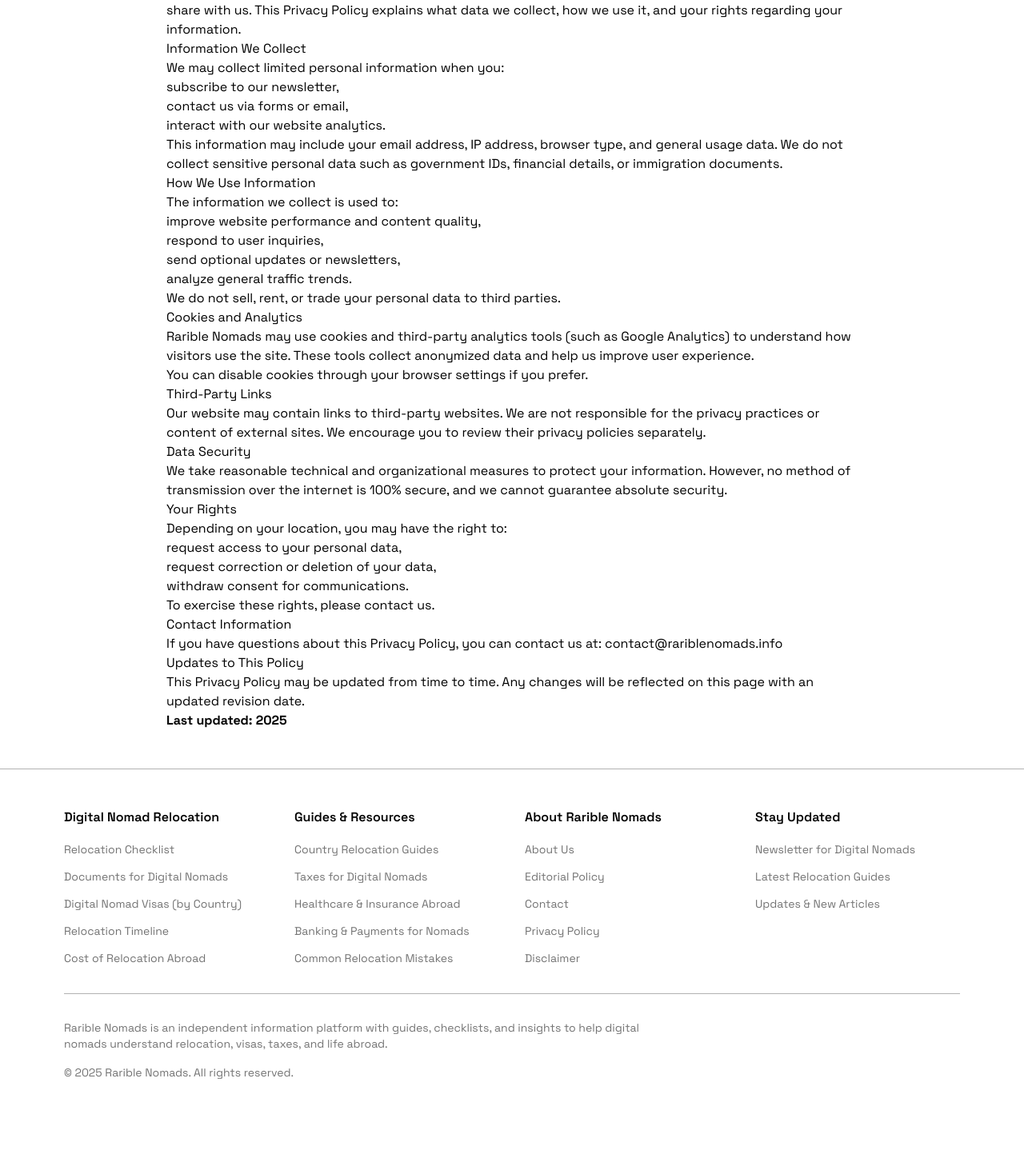
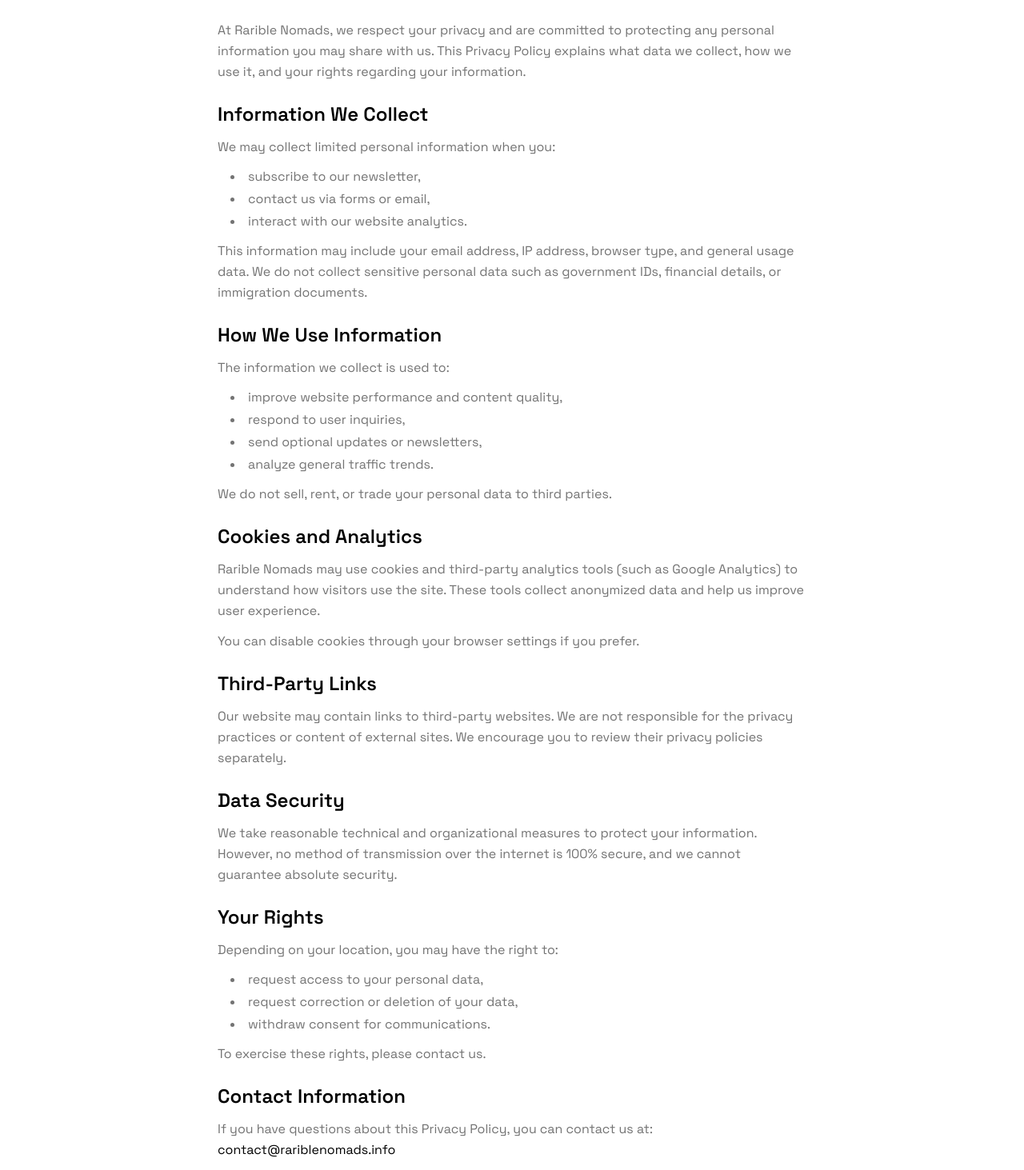
Before and after one commit to almasih1/rarible-insights, a React (Vite) app: page /privacy-policy in a window 1280 px wide. Shown: the part 167-1630 px from the top of the page at 80% size. Before the commit the page ends 1566 px from the top, so only its background shows below. Built offline with nearby package versions, Linux system fonts and the light colour scheme; no server answers.

Commit message:
Fix: proper styling for base pages

```diff
--- a/src/pages/Contact.tsx
+++ b/src/pages/Contact.tsx
@@ -22,35 +22,52 @@ const Contact = () => {
           </div>
         </header>
 
-        <main className="max-w-4xl mx-auto px-4 py-12">
-          <article className="prose prose-neutral max-w-none">
-            <h1>Contact Rarible Nomads</h1>
+        <main className="max-w-3xl mx-auto px-4 py-12">
+          <h1 className="text-3xl md:text-4xl font-bold tracking-tight text-foreground mb-8">Contact Rarible Nomads</h1>
 
-            <p>If you have questions, feedback, or suggestions related to content on Rarible Nomads, feel free to reach out.</p>
+          <div className="space-y-6 text-foreground">
+            <p className="text-muted-foreground leading-relaxed">
+              If you have questions, feedback, or suggestions related to content on Rarible Nomads, feel free to reach out.
+            </p>
 
-            <h2>How to Contact Us</h2>
-            <p>You can contact us by email: <a href="mailto:contact@rariblenomads.info">contact@rariblenomads.info</a></p>
-            <p>We read all messages but may not be able to respond individually to every inquiry.</p>
+            <div>
+              <h2 className="text-2xl font-semibold mb-3">How to Contact Us</h2>
+              <p className="text-muted-foreground leading-relaxed mb-3">
+                You can contact us by email:{" "}
+                <a href="mailto:contact@rariblenomads.info" className="text-primary hover:underline font-medium">
+                  contact@rariblenomads.info
+                </a>
+              </p>
+              <p className="text-muted-foreground leading-relaxed">
+                We read all messages but may not be able to respond individually to every inquiry.
+              </p>
+            </div>
 
-            <h2>What We Can Help With</h2>
-            <p>You may contact us regarding:</p>
-            <ul>
+            <div>
+              <h2 className="text-2xl font-semibold mb-3">What We Can Help With</h2>
+              <p className="text-muted-foreground leading-relaxed mb-3">You may contact us regarding:</p>
+              <ul className="list-disc list-inside space-y-1 text-muted-foreground ml-4">
                 <li>feedback on articles or guides,</li>
                 <li>factual corrections or updates,</li>
                 <li>general questions about site content,</li>
                 <li>editorial or collaboration inquiries.</li>
               </ul>
+            </div>
 
-            <h2>What We Cannot Provide</h2>
-            <p>Please note that we do not provide:</p>
-            <ul>
+            <div>
+              <h2 className="text-2xl font-semibold mb-3">What We Cannot Provide</h2>
+              <p className="text-muted-foreground leading-relaxed mb-3">Please note that we do not provide:</p>
+              <ul className="list-disc list-inside space-y-1 text-muted-foreground ml-4">
                 <li>personal relocation advice,</li>
                 <li>visa or immigration consulting,</li>
                 <li>tax or legal consulting,</li>
                 <li>case-by-case relocation assessments.</li>
               </ul>
-            <p>For those matters, consult licensed professionals or official authorities.</p>
-          </article>
+              <p className="text-muted-foreground leading-relaxed mt-3">
+                For those matters, consult licensed professionals or official authorities.
+              </p>
+            </div>
+          </div>
         </main>
 
         <Footer />
--- a/src/pages/Disclaimer.tsx
+++ b/src/pages/Disclaimer.tsx
@@ -22,43 +22,65 @@ const Disclaimer = () => {
           </div>
         </header>
 
-        <main className="max-w-4xl mx-auto px-4 py-12">
-          <article className="prose prose-neutral max-w-none">
-            <h1>Disclaimer</h1>
+        <main className="max-w-3xl mx-auto px-4 py-12">
+          <h1 className="text-3xl md:text-4xl font-bold tracking-tight text-foreground mb-8">Disclaimer</h1>
 
-            <p>The information provided on Rarible Nomads is for general informational purposes only. While we strive to keep content accurate and up to date, we make no guarantees regarding completeness, accuracy, or applicability to individual situations.</p>
+          <div className="space-y-6 text-foreground">
+            <p className="text-muted-foreground leading-relaxed">
+              The information provided on Rarible Nomads is for general informational purposes only. While we strive to keep content accurate and up to date, we make no guarantees regarding completeness, accuracy, or applicability to individual situations.
+            </p>
 
-            <h2>No Legal, Tax, or Immigration Advice</h2>
-            <p>Content on this website does not constitute:</p>
-            <ul>
+            <div>
+              <h2 className="text-2xl font-semibold mb-3">No Legal, Tax, or Immigration Advice</h2>
+              <p className="text-muted-foreground leading-relaxed mb-3">Content on this website does not constitute:</p>
+              <ul className="list-disc list-inside space-y-1 text-muted-foreground ml-4">
                 <li>legal advice,</li>
                 <li>tax advice,</li>
                 <li>immigration or visa advice,</li>
                 <li>financial or professional consulting.</li>
               </ul>
-            <p>Relocation laws, visa rules, and tax regulations vary by country and can change frequently. Always consult qualified professionals or official government sources before making relocation or legal decisions.</p>
+              <p className="text-muted-foreground leading-relaxed mt-3">
+                Relocation laws, visa rules, and tax regulations vary by country and can change frequently. Always consult qualified professionals or official government sources before making relocation or legal decisions.
+              </p>
+            </div>
 
-            <h2>Use at Your Own Risk</h2>
-            <p>Any action you take based on information found on Rarible Nomads is strictly at your own risk. We are not liable for losses, damages, or consequences resulting from reliance on website content.</p>
+            <div>
+              <h2 className="text-2xl font-semibold mb-3">Use at Your Own Risk</h2>
+              <p className="text-muted-foreground leading-relaxed">
+                Any action you take based on information found on Rarible Nomads is strictly at your own risk. We are not liable for losses, damages, or consequences resulting from reliance on website content.
+              </p>
+            </div>
 
-            <h2>External Links</h2>
-            <p>Our articles may include links to third-party websites or resources. These are provided for convenience only. We do not control or endorse the content, accuracy, or policies of external sites.</p>
+            <div>
+              <h2 className="text-2xl font-semibold mb-3">External Links</h2>
+              <p className="text-muted-foreground leading-relaxed">
+                Our articles may include links to third-party websites or resources. These are provided for convenience only. We do not control or endorse the content, accuracy, or policies of external sites.
+              </p>
+            </div>
 
-            <h2>No Guarantees</h2>
-            <p>We do not guarantee:</p>
-            <ul>
+            <div>
+              <h2 className="text-2xl font-semibold mb-3">No Guarantees</h2>
+              <p className="text-muted-foreground leading-relaxed mb-3">We do not guarantee:</p>
+              <ul className="list-disc list-inside space-y-1 text-muted-foreground ml-4">
                 <li>visa approval,</li>
                 <li>residency approval,</li>
                 <li>tax outcomes,</li>
                 <li>financial results,</li>
                 <li>relocation success.</li>
               </ul>
-            <p>Each individual's circumstances are unique.</p>
+              <p className="text-muted-foreground leading-relaxed mt-3">
+                Each individual's circumstances are unique.
+              </p>
+            </div>
 
-            <h2>Changes to This Disclaimer</h2>
-            <p>This Disclaimer may be updated at any time without prior notice. Continued use of the website implies acceptance of the current version.</p>
-            <p><strong>Last updated: 2025</strong></p>
-          </article>
+            <div>
+              <h2 className="text-2xl font-semibold mb-3">Changes to This Disclaimer</h2>
+              <p className="text-muted-foreground leading-relaxed mb-3">
+                This Disclaimer may be updated at any time without prior notice. Continued use of the website implies acceptance of the current version.
+              </p>
+              <p className="text-foreground font-medium">Last updated: 2025</p>
+            </div>
+          </div>
         </main>
 
         <Footer />
--- a/src/pages/PrivacyPolicy.tsx
+++ b/src/pages/PrivacyPolicy.tsx
@@ -22,57 +22,96 @@ const PrivacyPolicy = () => {
           </div>
         </header>
 
-        <main className="max-w-4xl mx-auto px-4 py-12">
-          <article className="prose prose-neutral max-w-none">
-            <h1>Privacy Policy</h1>
+        <main className="max-w-3xl mx-auto px-4 py-12">
+          <h1 className="text-3xl md:text-4xl font-bold tracking-tight text-foreground mb-8">Privacy Policy</h1>
 
-            <p>At Rarible Nomads, we respect your privacy and are committed to protecting any personal information you may share with us. This Privacy Policy explains what data we collect, how we use it, and your rights regarding your information.</p>
+          <div className="space-y-6 text-foreground">
+            <p className="text-muted-foreground leading-relaxed">
+              At Rarible Nomads, we respect your privacy and are committed to protecting any personal information you may share with us. This Privacy Policy explains what data we collect, how we use it, and your rights regarding your information.
+            </p>
 
-            <h2>Information We Collect</h2>
-            <p>We may collect limited personal information when you:</p>
-            <ul>
+            <div>
+              <h2 className="text-2xl font-semibold mb-3">Information We Collect</h2>
+              <p className="text-muted-foreground leading-relaxed mb-3">We may collect limited personal information when you:</p>
+              <ul className="list-disc list-inside space-y-1 text-muted-foreground ml-4">
                 <li>subscribe to our newsletter,</li>
                 <li>contact us via forms or email,</li>
                 <li>interact with our website analytics.</li>
               </ul>
-            <p>This information may include your email address, IP address, browser type, and general usage data. We do not collect sensitive personal data such as government IDs, financial details, or immigration documents.</p>
+              <p className="text-muted-foreground leading-relaxed mt-3">
+                This information may include your email address, IP address, browser type, and general usage data. We do not collect sensitive personal data such as government IDs, financial details, or immigration documents.
+              </p>
+            </div>
 
-            <h2>How We Use Information</h2>
-            <p>The information we collect is used to:</p>
-            <ul>
+            <div>
+              <h2 className="text-2xl font-semibold mb-3">How We Use Information</h2>
+              <p className="text-muted-foreground leading-relaxed mb-3">The information we collect is used to:</p>
+              <ul className="list-disc list-inside space-y-1 text-muted-foreground ml-4">
                 <li>improve website performance and content quality,</li>
                 <li>respond to user inquiries,</li>
                 <li>send optional updates or newsletters,</li>
                 <li>analyze general traffic trends.</li>
               </ul>
-            <p>We do not sell, rent, or trade your personal data to third parties.</p>
+              <p className="text-muted-foreground leading-relaxed mt-3">
+                We do not sell, rent, or trade your personal data to third parties.
+              </p>
+            </div>
 
-            <h2>Cookies and Analytics</h2>
-            <p>Rarible Nomads may use cookies and third-party analytics tools (such as Google Analytics) to understand how visitors use the site. These tools collect anonymized data and help us improve user experience.</p>
-            <p>You can disable cookies through your browser settings if you prefer.</p>
+            <div>
+              <h2 className="text-2xl font-semibold mb-3">Cookies and Analytics</h2>
+              <p className="text-muted-foreground leading-relaxed mb-3">
+                Rarible Nomads may use cookies and third-party analytics tools (such as Google Analytics) to understand how visitors use the site. These tools collect anonymized data and help us improve user experience.
+              </p>
+              <p className="text-muted-foreground leading-relaxed">
+                You can disable cookies through your browser settings if you prefer.
+              </p>
+            </div>
 
-            <h2>Third-Party Links</h2>
-            <p>Our website may contain links to third-party websites. We are not responsible for the privacy practices or content of external sites. We encourage you to review their privacy policies separately.</p>
+            <div>
+              <h2 className="text-2xl font-semibold mb-3">Third-Party Links</h2>
+              <p className="text-muted-foreground leading-relaxed">
+                Our website may contain links to third-party websites. We are not responsible for the privacy practices or content of external sites. We encourage you to review their privacy policies separately.
+              </p>
+            </div>
 
-            <h2>Data Security</h2>
-            <p>We take reasonable technical and organizational measures to protect your information. However, no method of transmission over the internet is 100% secure, and we cannot guarantee absolute security.</p>
+            <div>
+              <h2 className="text-2xl font-semibold mb-3">Data Security</h2>
+              <p className="text-muted-foreground leading-relaxed">
+                We take reasonable technical and organizational measures to protect your information. However, no method of transmission over the internet is 100% secure, and we cannot guarantee absolute security.
+              </p>
+            </div>
 
-            <h2>Your Rights</h2>
-            <p>Depending on your location, you may have the right to:</p>
-            <ul>
+            <div>
+              <h2 className="text-2xl font-semibold mb-3">Your Rights</h2>
+              <p className="text-muted-foreground leading-relaxed mb-3">Depending on your location, you may have the right to:</p>
+              <ul className="list-disc list-inside space-y-1 text-muted-foreground ml-4">
                 <li>request access to your personal data,</li>
                 <li>request correction or deletion of your data,</li>
                 <li>withdraw consent for communications.</li>
               </ul>
-            <p>To exercise these rights, please contact us.</p>
+              <p className="text-muted-foreground leading-relaxed mt-3">
+                To exercise these rights, please contact us.
+              </p>
+            </div>
 
-            <h2>Contact Information</h2>
-            <p>If you have questions about this Privacy Policy, you can contact us at: <a href="mailto:contact@rariblenomads.info">contact@rariblenomads.info</a></p>
+            <div>
+              <h2 className="text-2xl font-semibold mb-3">Contact Information</h2>
+              <p className="text-muted-foreground leading-relaxed">
+                If you have questions about this Privacy Policy, you can contact us at:{" "}
+                <a href="mailto:contact@rariblenomads.info" className="text-primary hover:underline">
+                  contact@rariblenomads.info
+                </a>
+              </p>
+            </div>
 
-            <h2>Updates to This Policy</h2>
-            <p>This Privacy Policy may be updated from time to time. Any changes will be reflected on this page with an updated revision date.</p>
-            <p><strong>Last updated: 2025</strong></p>
-          </article>
+            <div>
+              <h2 className="text-2xl font-semibold mb-3">Updates to This Policy</h2>
+              <p className="text-muted-foreground leading-relaxed mb-3">
+                This Privacy Policy may be updated from time to time. Any changes will be reflected on this page with an updated revision date.
+              </p>
+              <p className="text-foreground font-medium">Last updated: 2025</p>
+            </div>
+          </div>
         </main>
 
         <Footer />
```
Also changed, not shown: src/pages/About.tsx (+46 -21 lines), src/pages/EditorialPolicy.tsx (+50 -24 lines). Lines whose indentation alone changed are shown as unchanged.
